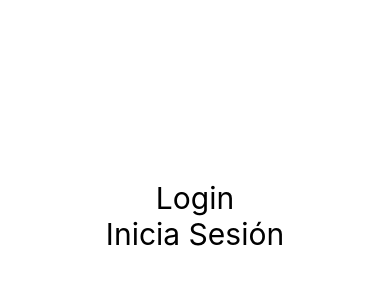
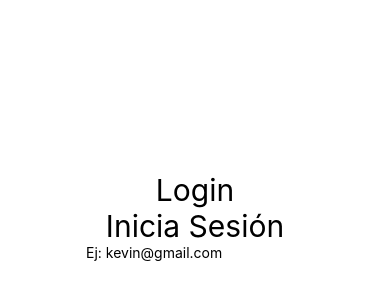
Before and after one commit to Pupghst/Save-You-App, a React Native app: screen / in a window 390 px wide. Shown: the part 206-506 px from the top of the page. Built offline with nearby package versions, Linux system fonts and the light colour scheme.

Commit message:
Agregando un tex input

```diff
--- a/App.js
+++ b/App.js
@@ -7,7 +7,9 @@ export default function App() {
    <View style={style.container}>
     <Text style={style.titulo}>Login</Text>
     <Text style={style.titulo}>Inicia Sesión</Text>
-
+    <TextInput
+      placeholder='Ej: kevin@gmail.com'
+    />
 
     <StatusBar style='auto' />
    </View>
```
